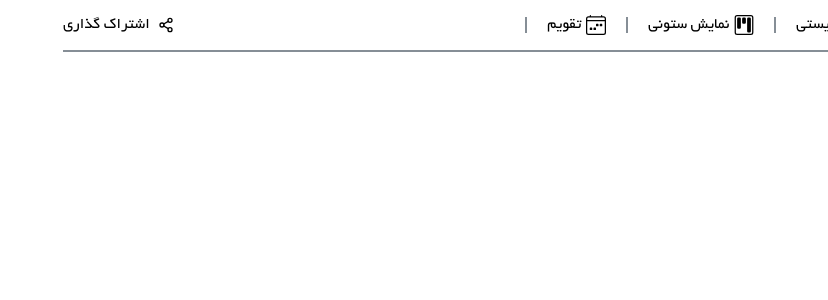
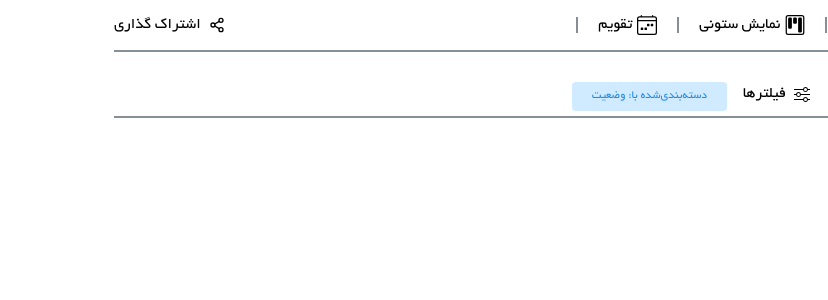
Before and after one commit to AliZarei81/Quera.T.M, a React (Create React App) app: page /main/board in a window 1280 px wide. Shown: the top 300 px of the page, without its empty margins (452-1280 px from the left). Built offline with nearby package versions, Linux system fonts and the light colour scheme; some icons are missing.

Commit message:
create Filter component

```diff
--- a/src/App.tsx
+++ b/src/App.tsx
@@ -13,8 +13,10 @@ import SettingForm from "./components/Profile/SettingForm";
 import MainPage from "./pages/MainPage/MainPage";
 import WorkSpaceLayout from "./components/MainPage/WorkSpace/WorkSpaceLayout";
 import BoardLayout from "./components/MainPage/Board/BoardLayout";
+import { useState } from "react";
 
 function App() {
+  const [isVisible, setIsVisible] = useState(false);
   return (
     <Router>
       <Routes>
--- a/src/components/Common/FilterStatus/index.tsx
+++ /dev/null
@@ -1,26 +0,0 @@
-import React from "react";
-import Button from "../Button";
-import { BsSliders } from "react-icons/bs";
-
-const Filterstatus: React.FC = () => {
-  return (
-    <div className="w-[238px] h-[29px] flex gap-s">
-      <div className="w-[67px] h-[24px] gap-xs flex font-iran-yekan text-body-xs self-start">
-        <Button
-          type="button"
-          title="فیلترها"
-          disabled={false}
-          onClick={() => 0}
-          icon={<BsSliders />}
-        />
-      </div>
-      <div className="w-[155px] h-[29px] rounded-[4px] bg-blue-secondary flex items-center justify-center [padding: 4px, 12px , 4px , 12px]">
-        <div className="font-iran-yekan text-[12px] text-blue-primary">
-          دسته‌بندی‌شده با: وضعیت
-        </div>
-      </div>
-    </div>
-  );
-};
-
-export default Filterstatus;
--- a/src/components/MainPage/Board/BoardLayout/index.tsx
+++ b/src/components/MainPage/Board/BoardLayout/index.tsx
@@ -1,18 +1,24 @@
 import { Outlet } from "react-router-dom";
 import MainPageSideBar from "../../MainPageSideBar";
-import Navbar from "../../../Common/Navbar";
-import Header from "../../../Common/Header";
-import Filterstatus from "../../../Common/FilterStatus";
+import Navbar from "../Navbar";
+import Header from "../Header";
+import Filterstatus from "../FilterStatus";
 import ChangeDate from "../../../Common/ChangeDate";
+import { useState } from "react";
+import Filter from "../Filter";
 const BoardLayout = () => {
-  const show = false;
+  const [isVisible, setIsVisible] = useState(false);
   return (
     <div className="flex">
       <MainPageSideBar />
       <div className="flex flex-grow flex-col mx-xl gap-m">
         <Navbar />
+        <Header>
+          <Filterstatus setVisible={() => setIsVisible(true)} />
+        </Header>
         <Outlet />
       </div>
+      <Filter isVisible={isVisible} onClose={() => setIsVisible(false)} />
     </div>
   );
 };
--- /dev/null
+++ b/src/components/MainPage/Board/Filter/index.tsx
@@ -0,0 +1,56 @@
+import { GrFormClose } from "react-icons/gr";
+import { LiaTrashAlt } from "react-icons/lia";
+import Button from "../../../Common/Button";
+
+interface IFilterProps {
+  isVisible: boolean;
+  onClose: () => void;
+}
+
+const Filter: React.FC<IFilterProps> = ({
+  isVisible,
+  onClose,
+}): React.JSX.Element | null => {
+  const handleClose = (e: React.MouseEvent<HTMLDivElement, MouseEvent>) => {
+    const target = e.target as HTMLDivElement;
+    if (target.id === "wrapper") {
+      onClose();
+    }
+  };
+  if (!isVisible) return null;
+  return (
+    <div
+      className="w-full h-full fixed inset-0 bg-black bg-opacity-25 backdrop-blur-sm flex justify-center items-center"
+      id="wrapper"
+      onClick={handleClose}
+    >
+      <div className="w-1/3 h-1/4 bg-white rounded flex flex-col gap-s p-s">
+        <div className="w-full flex items-center justify-between">
+          <h3 className="text-body-xl font-black">فیلترها</h3>
+          <Button
+            type="button"
+            disabled={false}
+            icon={<GrFormClose size={30} />}
+            onClick={() => onClose()}
+          />
+        </div>
+        <div className="w-full flex items-center justify-between">
+          <p>تسک هایی که</p>
+          <Button
+            type="button"
+            disabled={false}
+            icon={<LiaTrashAlt size={30} className="text-red-primary" />}
+          />
+        </div>
+        <Button
+          title="افزودن فیلتر جدید"
+          type="button"
+          disabled={false}
+          className="text-brand-primary"
+        />
+      </div>
+    </div>
+  );
+};
+
+export default Filter;
--- /dev/null
+++ b/src/components/MainPage/Board/FilterStatus/index.tsx
@@ -0,0 +1,32 @@
+import React, { useState } from "react";
+import Button from "../../../Common/Button";
+import { BsSliders } from "react-icons/bs";
+
+interface IFilterStatusProps {
+  setVisible: () => void;
+}
+
+const Filterstatus: React.FC<IFilterStatusProps> = ({ setVisible }) => {
+  return (
+    <>
+      <div className="w-[238px] h-[29px] flex gap-s">
+        <div className="w-[67px] h-[24px] gap-xs flex font-iran-yekan text-body-xs self-start">
+          <Button
+            type="button"
+            title="فیلترها"
+            disabled={false}
+            onClick={() => setVisible()}
+            icon={<BsSliders />}
+          />
+        </div>
+        <div className="w-[155px] h-[29px] rounded-[4px] bg-blue-secondary flex items-center justify-center [padding: 4px, 12px , 4px , 12px]">
+          <div className="font-iran-yekan text-[12px] text-blue-primary">
+            دسته‌بندی‌شده با: وضعیت
+          </div>
+        </div>
+      </div>
+    </>
+  );
+};
+
+export default Filterstatus;
--- a/src/components/Common/Header/index.tsx
+++ b/src/components/MainPage/Board/Header/index.tsx
@@ -1,5 +1,5 @@
 import React, { FC, useState } from "react";
-import Input from "../Input";
+import Input from "../../../Common/Input";
 import { CiSearch } from "react-icons/ci";
 
 interface IHeaderProps {
--- a/src/components/Common/Navbar/index.tsx
+++ b/src/components/MainPage/Board/Navbar/index.tsx
@@ -1,6 +1,6 @@
 import React from "react";
-import Button from "../Button";
-import Link from "../Link";
+import Button from "../../../Common/Button";
+import Link from "../../../Common/Link";
 import { FiShare2 } from "react-icons/fi";
 import { BsCalendar4Week } from "react-icons/bs";
 import { BsKanban } from "react-icons/bs";
```
